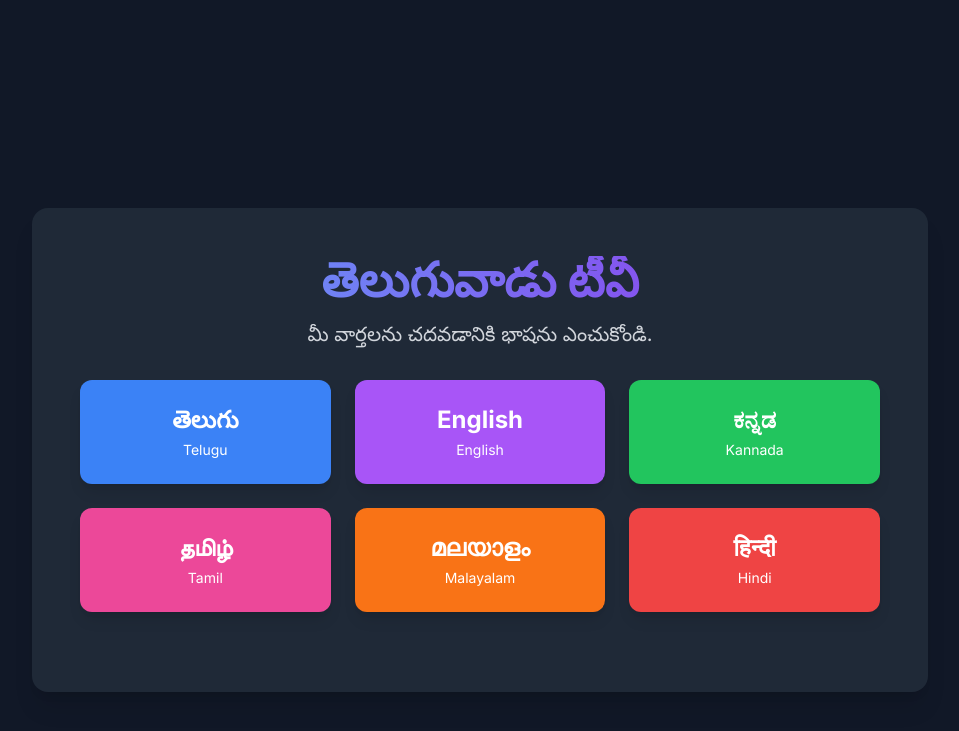
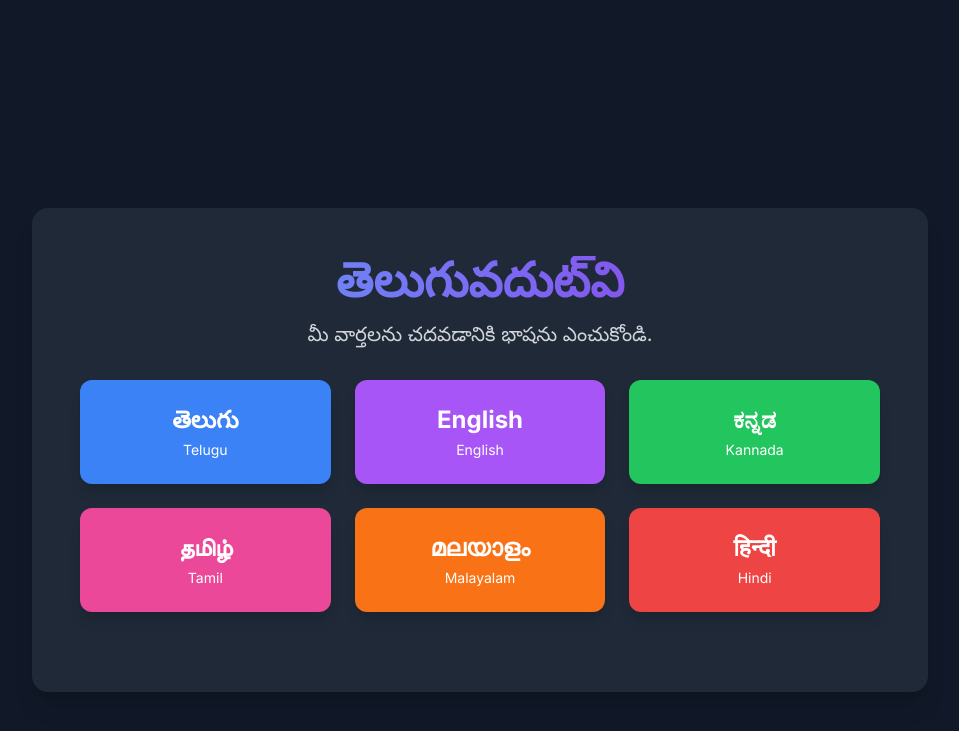
Before and after one commit to teluguvadutv/teluguvadutv, a Jekyll site: the page index.html, which Jekyll copies as it is, in a window 1280 px wide. Shown: the top 731 px of the page, without its empty margins (160-1119 px from the left). Built offline with Jekyll 4.4.1, drawn with Linux system fonts in a browser that asks for light colours; nearby versions of some CDN libraries.

Commit message:
Update index.html

```diff
--- a/index.html
+++ b/index.html
@@ -19,7 +19,7 @@
 
     <!-- Header Section -->
     <h1 class="text-3xl md:text-5xl font-bold mb-4 text-transparent bg-clip-text bg-gradient-to-r from-blue-400 to-purple-600">
-      తెలుగువాడు టీవీ
+      తెలుగువదుట్‌వి
     </h1>
     <p class="text-lg md:text-xl text-gray-300 mb-8">
       మీ వార్తలను చదవడానికి భాషను ఎంచుకోండి.
@@ -29,37 +29,37 @@
     <div class="grid grid-cols-1 sm:grid-cols-2 lg:grid-cols-3 gap-6">
 
       <!-- Telugu -->
-      <a href="#" class="block bg-blue-500 hover:bg-blue-600 transition duration-300 transform hover:scale-105 p-6 rounded-xl shadow-lg">
+      <a href="/te/" class="block bg-blue-500 hover:bg-blue-600 transition duration-300 transform hover:scale-105 p-6 rounded-xl shadow-lg">
         <h2 class="text-xl md:text-2xl font-bold">తెలుగు</h2>
         <p class="text-sm mt-1">Telugu</p>
       </a>
 
       <!-- English -->
-      <a href="#" class="block bg-purple-500 hover:bg-purple-600 transition duration-300 transform hover:scale-105 p-6 rounded-xl shadow-lg">
+      <a href="/en/" class="block bg-purple-500 hover:bg-purple-600 transition duration-300 transform hover:scale-105 p-6 rounded-xl shadow-lg">
         <h2 class="text-xl md:text-2xl font-bold">English</h2>
         <p class="text-sm mt-1">English</p>
       </a>
 
       <!-- Kannada -->
-      <a href="#" class="block bg-green-500 hover:bg-green-600 transition duration-300 transform hover:scale-105 p-6 rounded-xl shadow-lg">
+      <a href="/kn/" class="block bg-green-500 hover:bg-green-600 transition duration-300 transform hover:scale-105 p-6 rounded-xl shadow-lg">
         <h2 class="text-xl md:text-2xl font-bold">ಕನ್ನಡ</h2>
         <p class="text-sm mt-1">Kannada</p>
       </a>
 
       <!-- Tamil -->
-      <a href="#" class="block bg-pink-500 hover:bg-pink-600 transition duration-300 transform hover:scale-105 p-6 rounded-xl shadow-lg">
+      <a href="/ta/" class="block bg-pink-500 hover:bg-pink-600 transition duration-300 transform hover:scale-105 p-6 rounded-xl shadow-lg">
         <h2 class="text-xl md:text-2xl font-bold">தமிழ்</h2>
         <p class="text-sm mt-1">Tamil</p>
       </a>
 
       <!-- Malayalam -->
-      <a href="#" class="block bg-orange-500 hover:bg-orange-600 transition duration-300 transform hover:scale-105 p-6 rounded-xl shadow-lg">
+      <a href="/ml/" class="block bg-orange-500 hover:bg-orange-600 transition duration-300 transform hover:scale-105 p-6 rounded-xl shadow-lg">
         <h2 class="text-xl md:text-2xl font-bold">മലയാളം</h2>
         <p class="text-sm mt-1">Malayalam</p>
       </a>
 
       <!-- Hindi -->
-      <a href="#" class="block bg-red-500 hover:bg-red-600 transition duration-300 transform hover:scale-105 p-6 rounded-xl shadow-lg">
+      <a href="/hi/" class="block bg-red-500 hover:bg-red-600 transition duration-300 transform hover:scale-105 p-6 rounded-xl shadow-lg">
         <h2 class="text-xl md:text-2xl font-bold">हिन्दी</h2>
         <p class="text-sm mt-1">Hindi</p>
       </a>
```
